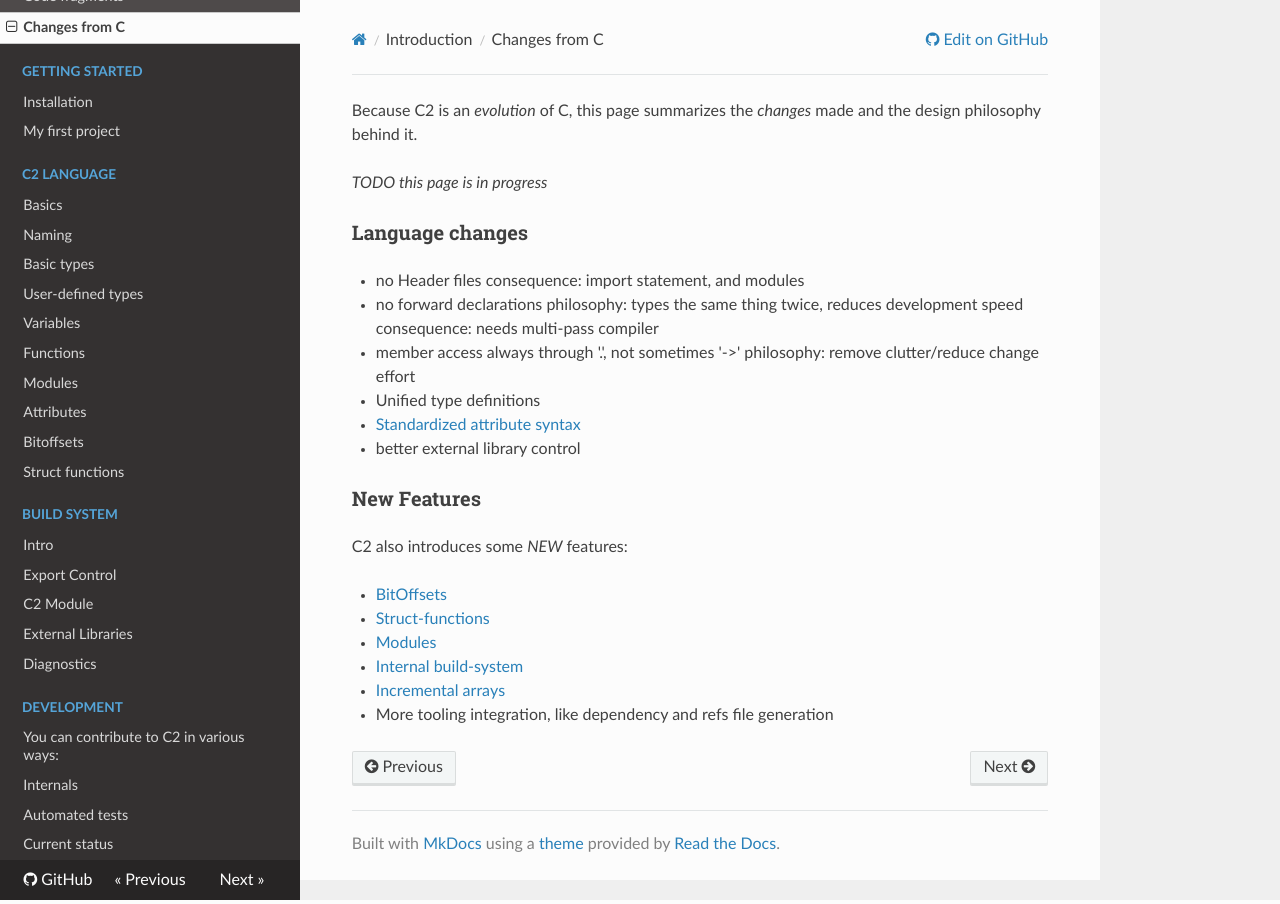
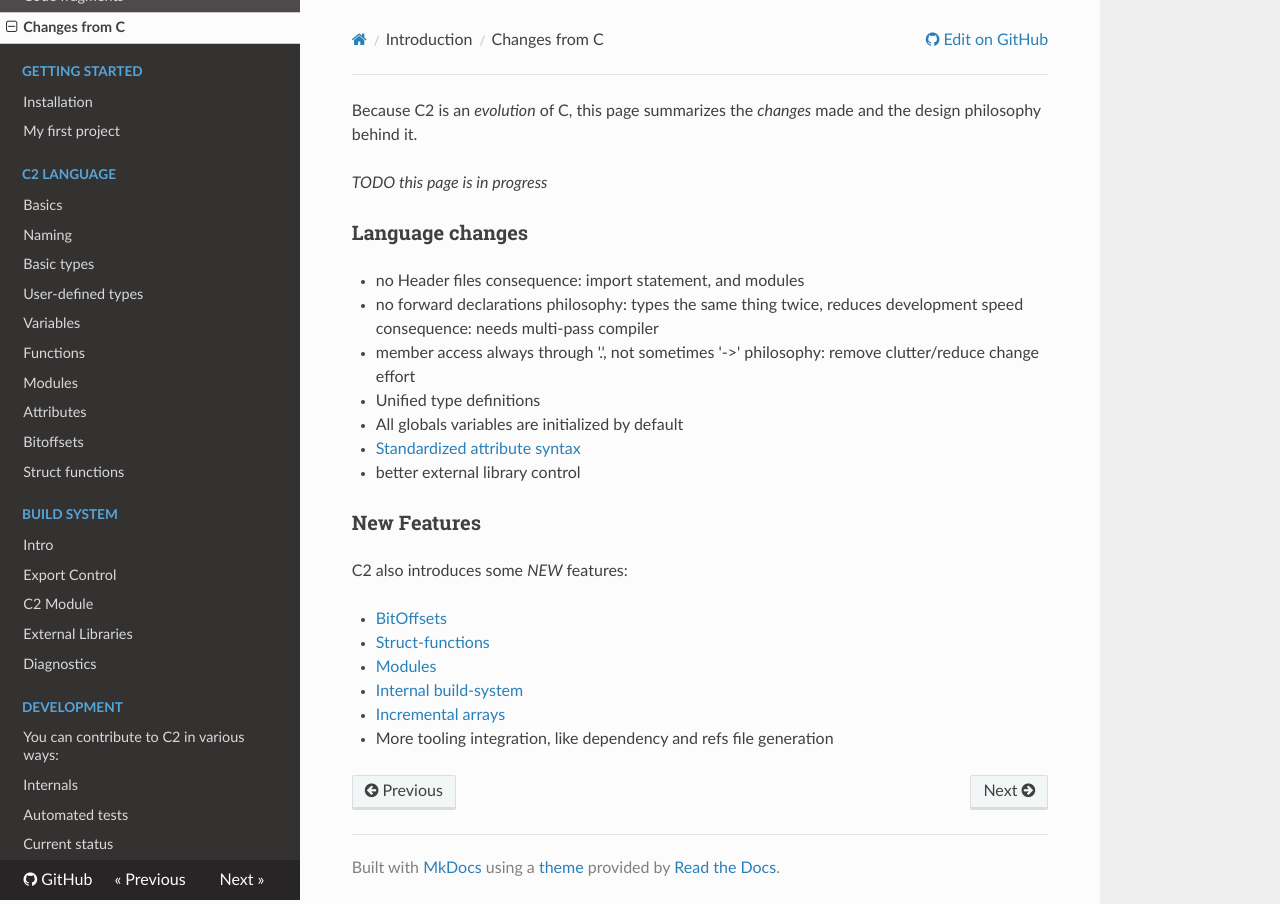
Before and after one commit to c2lang/documentation, an MkDocs documentation site: the page built from documentation/docs/introduction/changes_from_c.md, in a window 1280 px wide. Built offline with MkDocs 1.6.1, drawn with Linux system fonts in a browser that asks for light colours; nearby versions of some CDN libraries; old or Windows-style settings are respelled for this version of MkDocs.

Commit message:
docs: tweaks

```diff
--- a/documentation/docs/introduction/changes_from_c.md
+++ b/documentation/docs/introduction/changes_from_c.md
@@ -19,6 +19,8 @@
 
 * Unified type definitions
 
+* All globals variables are initialized by default
+
 * [Standardized attribute syntax](../language/attributes)
 
 * better external library control
```
Also changed, not shown: documentation/docs/language/variables.md (+1 -0 lines).
